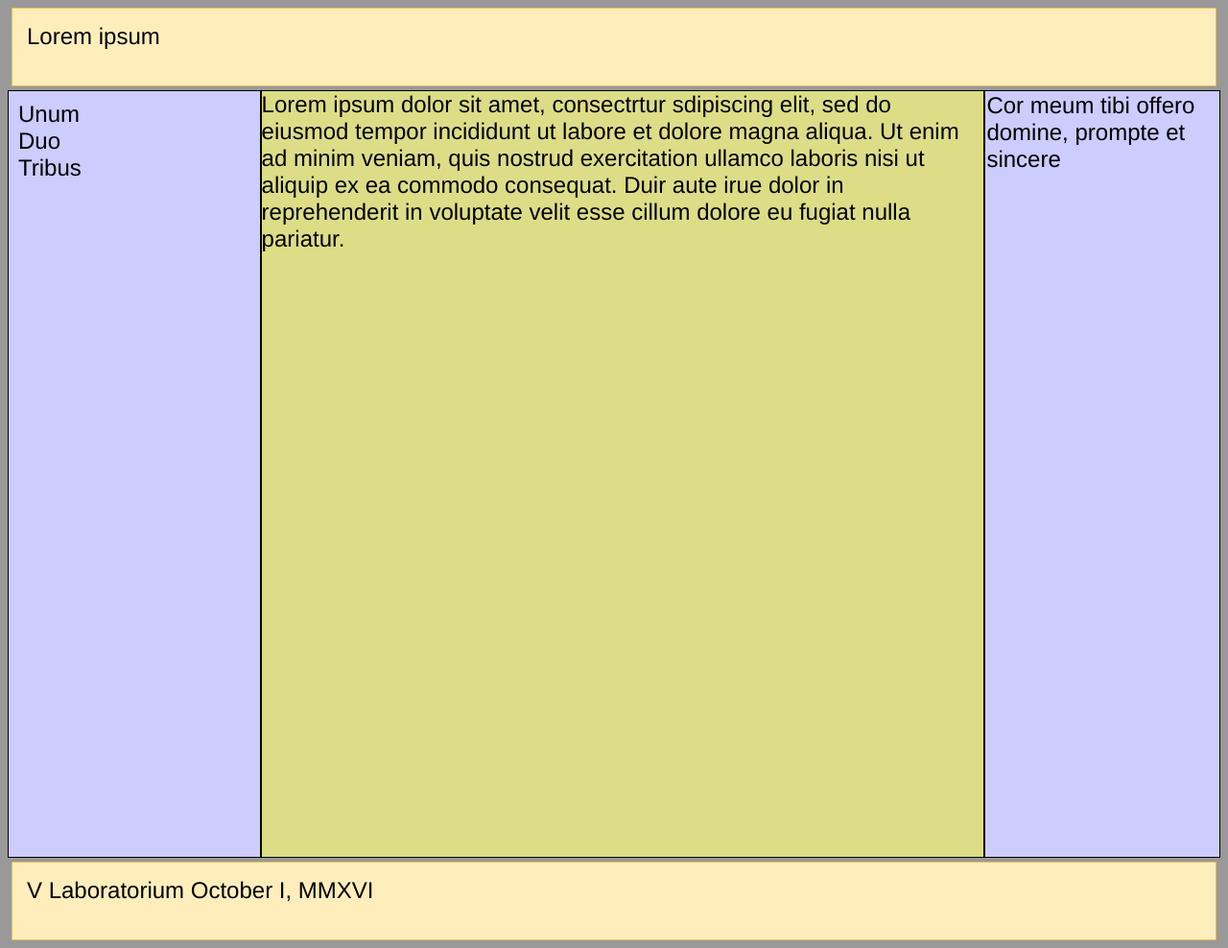
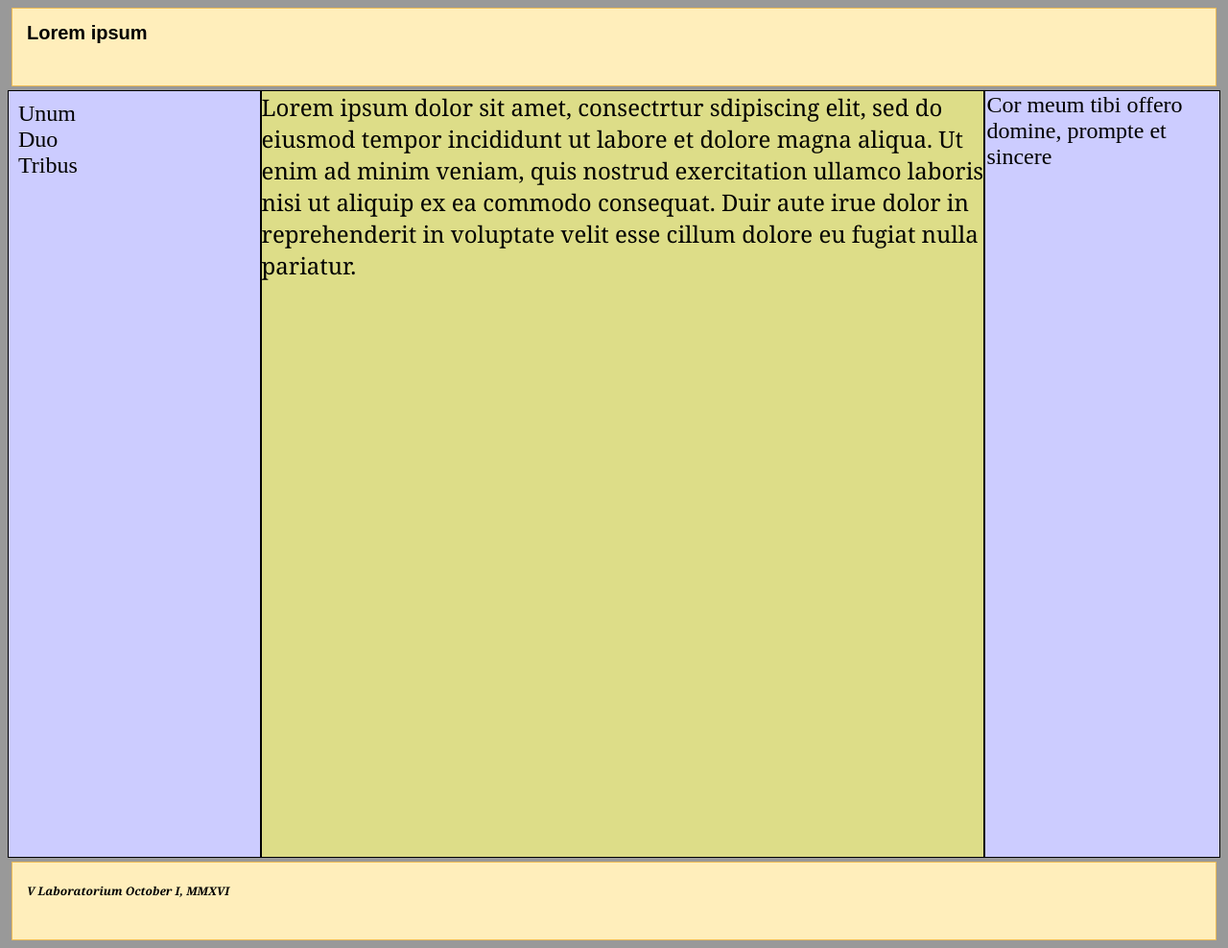
Before and after one commit to RickRilled/cs336, a plain HTML site: page lab05/doc1.html in a window 1280 px wide. Shown: the whole page at 96% size. Drawn offline with Linux system fonts and the light colour scheme.

Commit message:
added stylus with lab05

```diff
--- a/lab05/style.css
+++ b/lab05/style.css
@@ -1,9 +1,7 @@
-
 body {
   font: 24px Helvetica;
-    background: #999999;
+  background: #999;
 }
-
 #main {
   min-height: 800px;
   margin: 0px;
@@ -11,57 +9,60 @@ body {
   display: flex;
   flex-flow: row;
 }
-
 #main > article {
-
+font
   padding: 0px;
-    border: 1px solid #000000;
-    background: #dddd88;
+  border: 1px solid #000;
+  background: #dd8;
   flex: 3 1 60%;
   order: 2;
+  font-family: Georgia, serif;
 }
-
 #main > nav {
-
   padding: 10px;
-    border: 1px solid #000000;
-    background: #ccccff;
+  border: 1px solid #000;
+  background: #ccf;
   flex: 1 6 20%;
   order: 1;
+  font-family: "Times New Roman", Times, serif;
 }
-
 #main > aside {
-
   padding: 1px;
-    border: 1px solid #000000;
-    background: #ccccff;
+  border: 1px solid #000;
+  background: #ccf;
   flex: 1 6 20%;
   order: 3;
+  font-family: "Times New Roman", Times, serif;
 }
-
-header, footer {
+header {
   display: block;
   padding: 15px;
   margin: 4px;
   min-height: 100px;
-    border: 1px solid #eebb55;
-    background: #ffeebb;
-
+  border: 1px solid #eb5;
+  background: #feb;
+  font: bold 20px/20px arial, sans-serif;
 }
-
+footer {
+  display: block;
+  padding: 15px;
+  margin: 4px;
+  min-height: 100px;
+  border: 1px solid #eb5;
+  background: #feb;
+  font: italic bold 12px/30px Georgia, serif;
+}
 /* Too narrow to support three columns */
 @media all and (max-width: 640px) {
-    #main, #page {
+  #main,
+  #page {
     flex-direction: column;
   }
-
-    #main > article, #main > nav, #main > aside {
-    /* Return them to document order */
-        /*order: 0;*/
 }
-}
-
-#main > nav, #main > aside, header, footer {
+#main > nav,
+#main > aside,
+header,
+footer {
   min-height: 50px;
   max-height: none;
 }
```
Also changed, not shown: 1 other file. Lines whose indentation alone changed are shown as unchanged.
